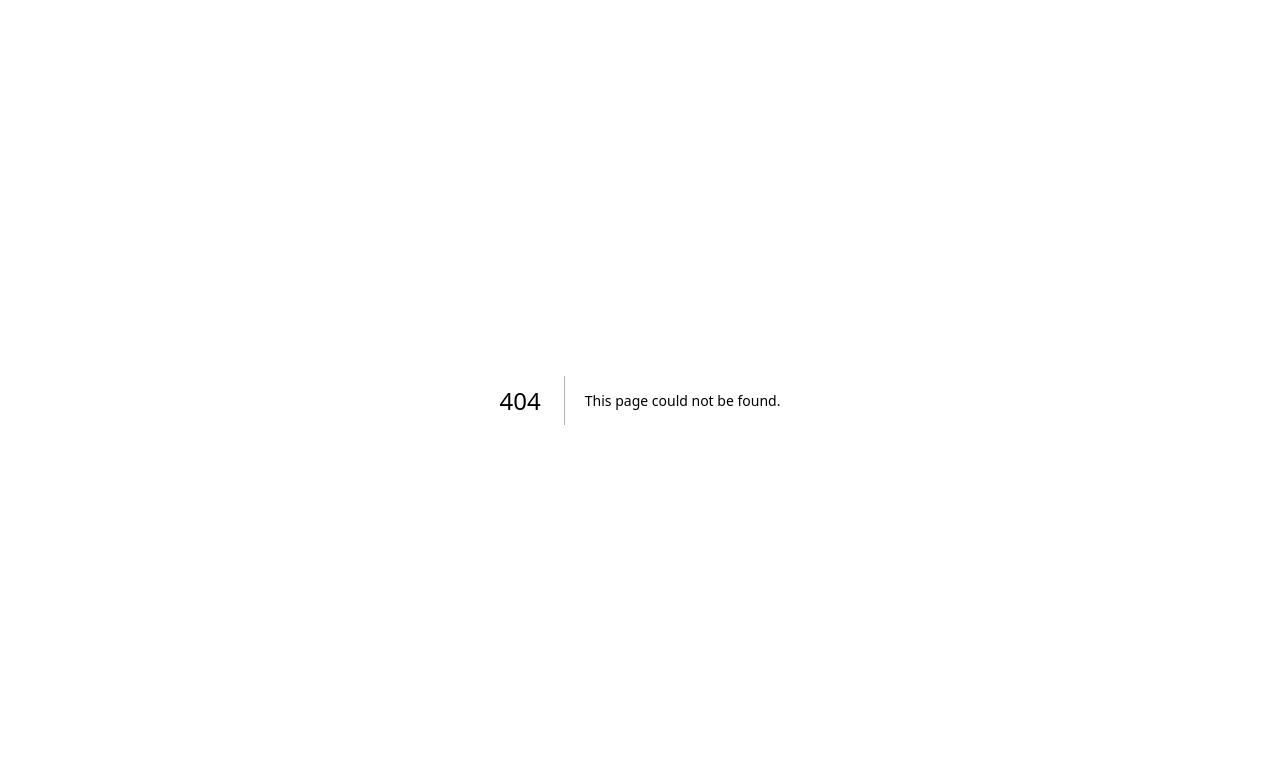
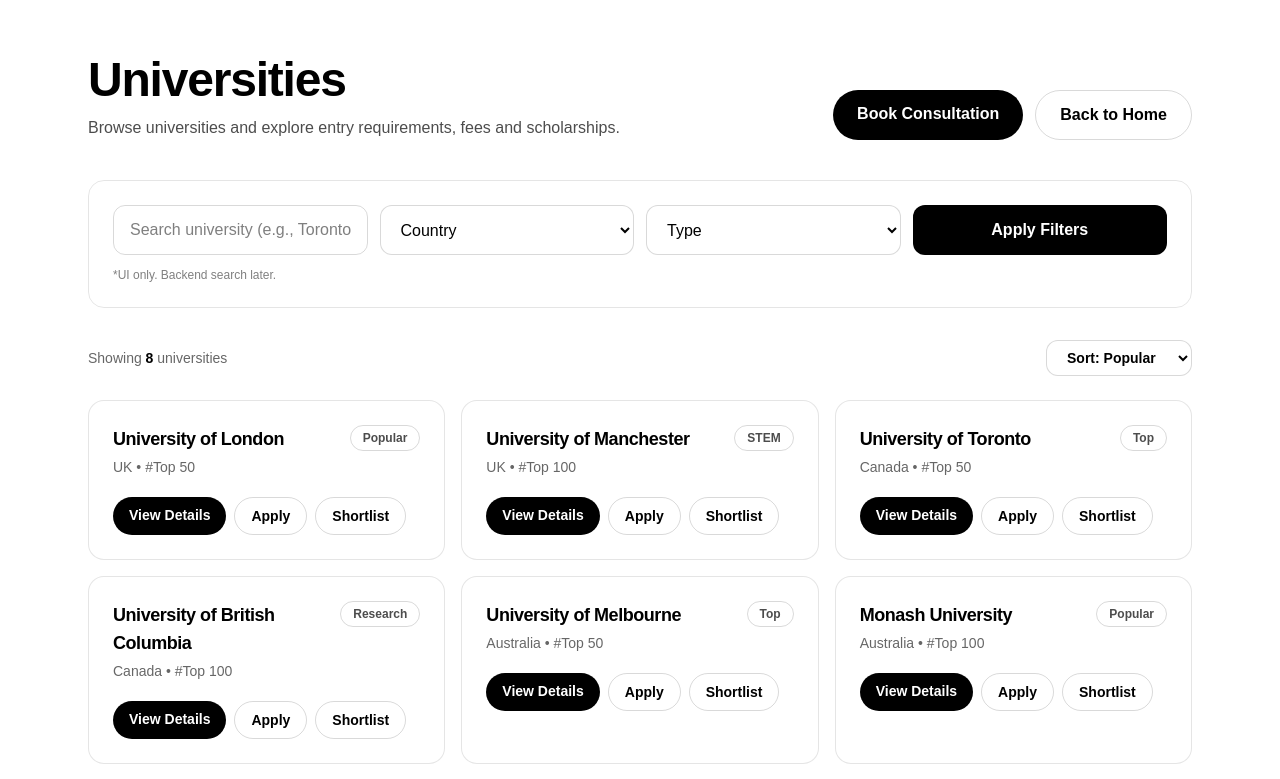
Before and after one commit to Zareedazam/jawily_edu, a Next.js app: page /universities in a window 1280 px wide. Before the commit this address had no page. Shown: the top 779 px of the page. Built offline with nearby package versions, Linux system fonts and the light colour scheme.

Commit message:
Create page.tsx

```diff
--- /dev/null
+++ b/app/universities/page.tsx
@@ -0,0 +1,177 @@
+export default function UniversitiesPage() {
+  const universities = [
+    { name: "University of London", country: "UK", ranking: "#Top 50", tag: "Popular" },
+    { name: "University of Manchester", country: "UK", ranking: "#Top 100", tag: "STEM" },
+    { name: "University of Toronto", country: "Canada", ranking: "#Top 50", tag: "Top" },
+    { name: "University of British Columbia", country: "Canada", ranking: "#Top 100", tag: "Research" },
+    { name: "University of Melbourne", country: "Australia", ranking: "#Top 50", tag: "Top" },
+    { name: "Monash University", country: "Australia", ranking: "#Top 100", tag: "Popular" },
+    { name: "Harvard University", country: "USA", ranking: "#Top 10", tag: "Elite" },
+    { name: "University of California", country: "USA", ranking: "#Top 50", tag: "Top" },
+  ];
+
+  return (
+    <div className="min-h-screen bg-white text-black">
+      <div className="mx-auto max-w-6xl px-6 py-14">
+        {/* Header */}
+        <div className="flex flex-col md:flex-row md:items-end md:justify-between gap-6">
+          <div>
+            <h1 className="text-4xl md:text-5xl font-black tracking-tight">
+              Universities
+            </h1>
+            <p className="mt-3 text-black/70 max-w-2xl">
+              Browse universities and explore entry requirements, fees and scholarships.
+            </p>
+          </div>
+
+          <div className="flex gap-3 flex-wrap">
+            <a
+              href="/apply"
+              className="px-6 py-3 rounded-full bg-black text-white font-semibold hover:opacity-90"
+            >
+              Book Consultation
+            </a>
+            <a
+              href="/"
+              className="px-6 py-3 rounded-full border border-black/15 font-semibold hover:border-black/30"
+            >
+              Back to Home
+            </a>
+          </div>
+        </div>
+
+        {/* Filters */}
+        <div className="mt-10 rounded-2xl border border-black/10 p-5 md:p-6">
+          <div className="grid md:grid-cols-4 gap-3">
+            <input
+              className="w-full rounded-xl border border-black/15 px-4 py-3 outline-none focus:border-black/30"
+              placeholder="Search university (e.g., Toronto)"
+            />
+
+            <select className="w-full rounded-xl border border-black/15 px-4 py-3 bg-white outline-none focus:border-black/30">
+              <option>Country</option>
+              <option>UK</option>
+              <option>Canada</option>
+              <option>Australia</option>
+              <option>USA</option>
+            </select>
+
+            <select className="w-full rounded-xl border border-black/15 px-4 py-3 bg-white outline-none focus:border-black/30">
+              <option>Type</option>
+              <option>Public</option>
+              <option>Private</option>
+              <option>Research</option>
+            </select>
+
+            <button className="w-full rounded-xl bg-black text-white font-semibold py-3 hover:opacity-90">
+              Apply Filters
+            </button>
+          </div>
+
+          <p className="text-xs text-black/50 mt-3">
+            *UI only. Backend search later.
+          </p>
+        </div>
+
+        {/* Results */}
+        <div className="mt-8 flex items-center justify-between gap-4">
+          <p className="text-sm text-black/60">
+            Showing <span className="font-semibold text-black">{universities.length}</span>{" "}
+            universities
+          </p>
+
+          <select className="rounded-xl border border-black/15 px-4 py-2 bg-white text-sm font-semibold outline-none">
+            <option>Sort: Popular</option>
+            <option>Sort: Ranking</option>
+            <option>Sort: Country</option>
+          </select>
+        </div>
+
+        {/* Cards */}
+        <div className="mt-6 grid sm:grid-cols-2 lg:grid-cols-3 gap-4">
+          {universities.map((u) => (
+            <UniversityCard
+              key={u.name}
+              name={u.name}
+              country={u.country}
+              ranking={u.ranking}
+              tag={u.tag}
+            />
+          ))}
+        </div>
+
+        {/* Pagination UI */}
+        <div className="mt-10 flex items-center justify-center gap-2">
+          <button className="px-4 py-2 rounded-full border border-black/15 font-semibold hover:border-black/30">
+            Prev
+          </button>
+          <button className="px-4 py-2 rounded-full bg-black text-white font-semibold">
+            1
+          </button>
+          <button className="px-4 py-2 rounded-full border border-black/15 font-semibold hover:border-black/30">
+            2
+          </button>
+          <button className="px-4 py-2 rounded-full border border-black/15 font-semibold hover:border-black/30">
+            3
+          </button>
+          <button className="px-4 py-2 rounded-full border border-black/15 font-semibold hover:border-black/30">
+            Next
+          </button>
+        </div>
+      </div>
+    </div>
+  );
+}
+
+function slugify(name: string) {
+  return name.toLowerCase().replace(/[^a-z0-9]+/g, "-").replace(/(^-|-$)/g, "");
+}
+
+function UniversityCard({
+  name,
+  country,
+  ranking,
+  tag,
+}: {
+  name: string;
+  country: string;
+  ranking: string;
+  tag: string;
+}) {
+  const slug = slugify(name);
+
+  return (
+    <div className="rounded-2xl border border-black/10 bg-white p-6 hover:border-black/25 transition">
+      <div className="flex items-start justify-between gap-4">
+        <div>
+          <h3 className="text-lg font-black tracking-tight">{name}</h3>
+          <p className="text-sm text-black/60 mt-1">
+            {country} • {ranking}
+          </p>
+        </div>
+
+        <span className="px-3 py-1 rounded-full text-xs font-semibold border border-black/15 text-black/70">
+          {tag}
+        </span>
+      </div>
+
+      <div className="mt-5 flex gap-2 flex-wrap">
+        <a
+          href={`/universities/${slug}`}
+          className="px-4 py-2 rounded-full bg-black text-white text-sm font-semibold hover:opacity-90"
+        >
+          View Details
+        </a>
+        <a
+          href="/apply"
+          className="px-4 py-2 rounded-full border border-black/15 text-sm font-semibold hover:border-black/30"
+        >
+          Apply
+        </a>
+        <button className="px-4 py-2 rounded-full border border-black/15 text-sm font-semibold hover:border-black/30">
+          Shortlist
+        </button>
+      </div>
+    </div>
+  );
+}
```
